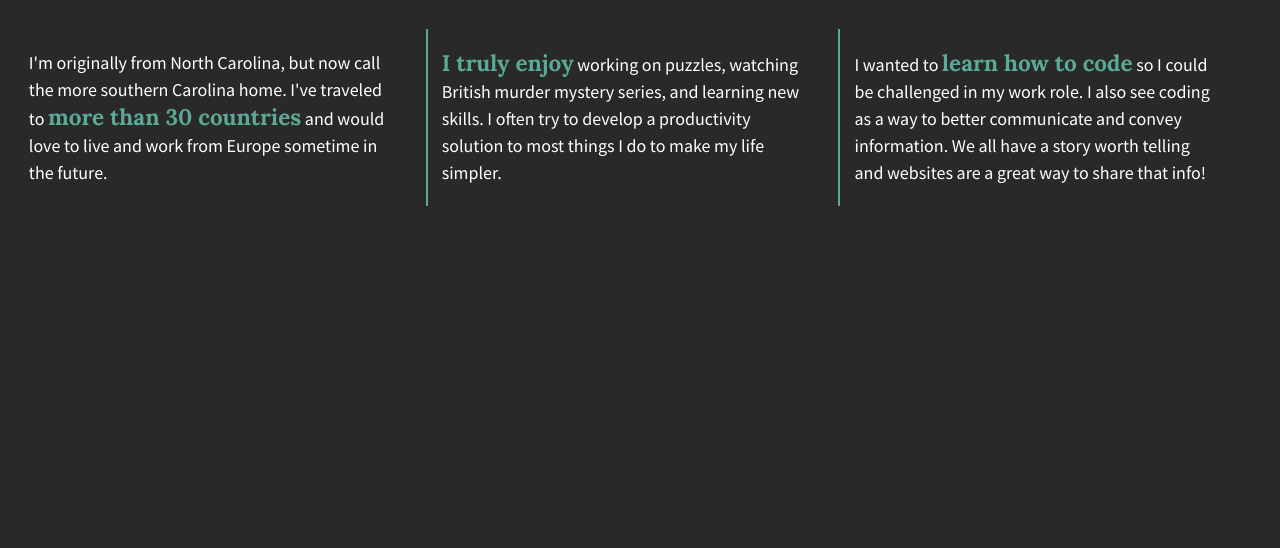
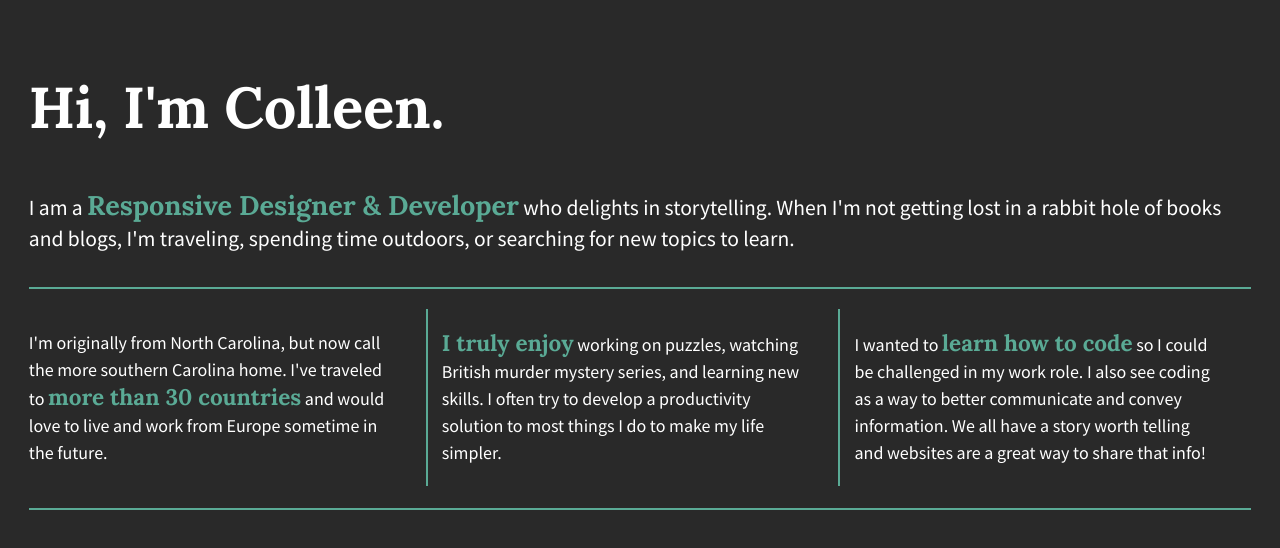
Before and after one commit to cetully12/divs-flexbox-starter, a plain HTML site: page index.html in a window 1280 px wide. Drawn offline with nearby package versions, Linux system fonts and the light colour scheme.

Commit message:
Added header and main

```diff
--- a/css/main.css
+++ b/css/main.css
@@ -108,6 +108,25 @@ body {
   font-size: .9em;
   height: 100%;
   font-weight: 500;
+  color: #fff;
+}
+
+header h1 {
+    font-family: 'Lora', sans-serif;
+    font-size: 4em;
+}
+
+main p {
+    font-family: 'Source Sans Pro', sans-serif;
+    font-size: 1.5em;
+    border-bottom: 2px solid #5AAA95;
+    padding-bottom: 1.5em;
+}
+
+span {
+    font-family: 'Lora', sans-serif;
+    font-size: 1.25em;
+    color: #5AAA95
 }
 
 .wrapper {
@@ -115,9 +134,11 @@ body {
   display: flex;
   justify-content: space-between;
   align-items: center;
+  border-bottom: 2px solid #5AAA95;
+  padding-bottom: 1.5em;
 }
 
-.wrapper span {
+span {
     font-family: 'Lora', sans-serif;
     font-size: 1.25em;
     color: #5AAA95
--- a/index.html
+++ b/index.html
@@ -20,7 +20,20 @@
         <!--[if lt IE 8]>
             <p class="browserupgrade">You are using an <strong>outdated</strong> browser. Please <a href="http://browsehappy.com/">upgrade your browser</a> to improve your experience.</p>
         <![endif]-->
-
+       <section class="flex-container">
+            <header>
+                <h1>
+                    Hi, I'm Colleen.
+                </h1>
+            </header>
+            <main>
+                <p>I am a <span>Responsive Designer & Developer</span> who delights in storytelling.
+                When I'm not getting lost in a rabbit hole
+                of books and blogs, I'm traveling, spending time outdoors,
+                or searching for new topics to learn.
+                </p>
+            </main>
+       </section>
         <section class="wrapper">
             <div class="div-1">
                 <p>
@@ -48,6 +61,9 @@
                 </p>
             </div>
         </section>
+        <footer>
+            <i class="twitter"></i>
+        </footer>
 
         <script src="https://ajax.googleapis.com/ajax/libs/jquery/1.11.3/jquery.min.js"></script>
         <script>window.jQuery || document.write('<script src="js/vendor/jquery-1.11.3.min.js"><\/script>')</script>
```
